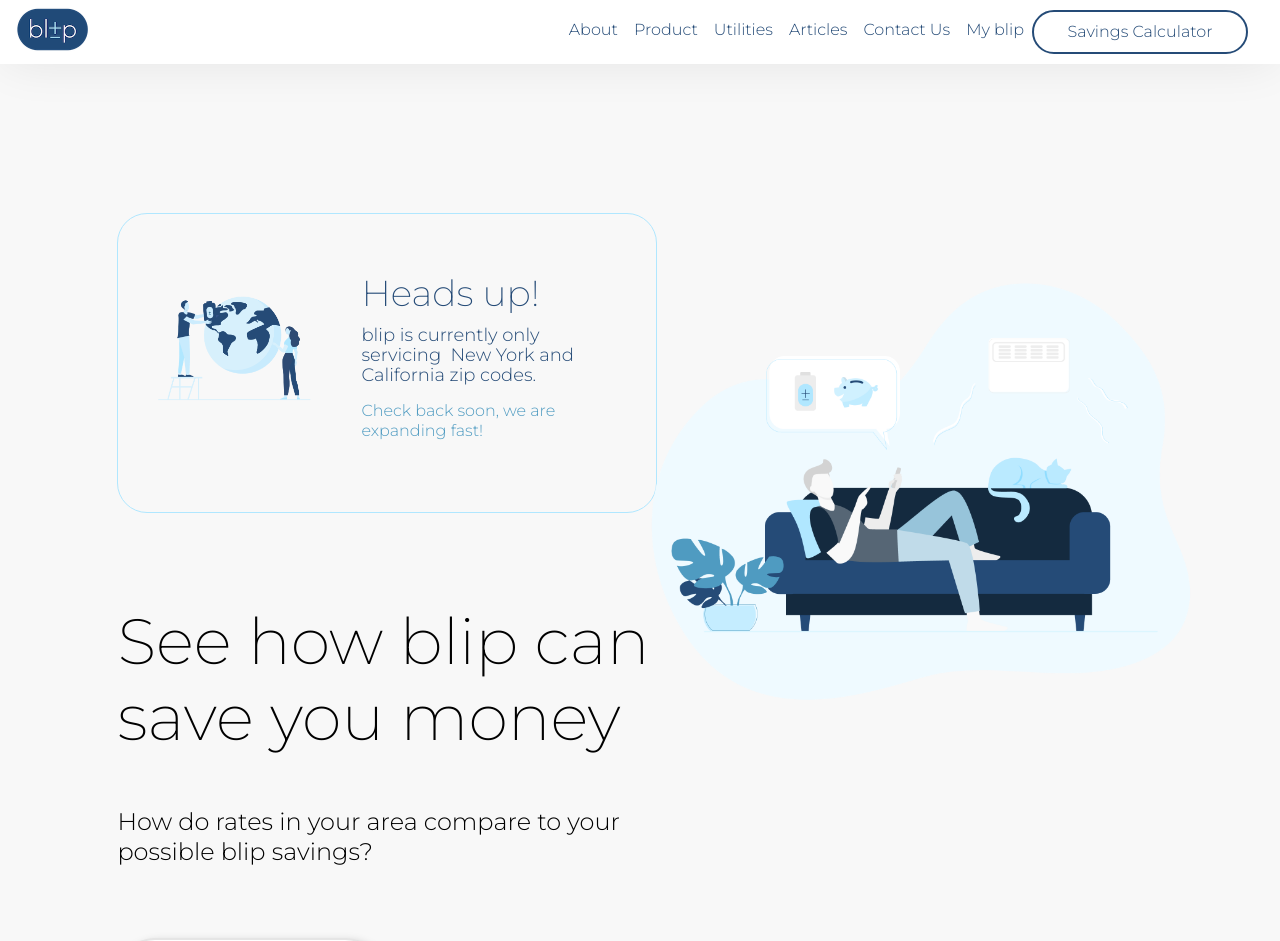
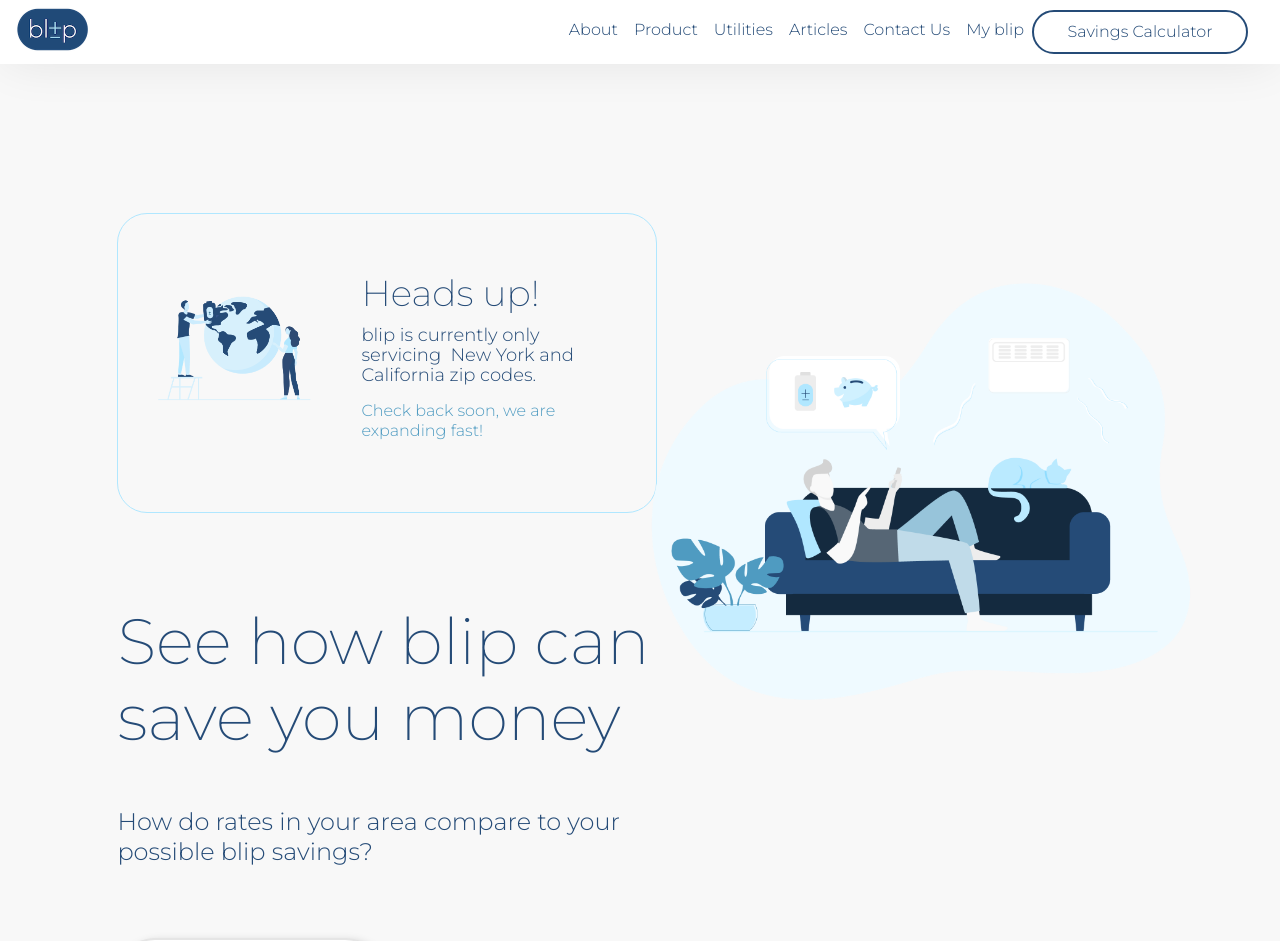
Before and after one commit to xiushiwang/spa-blip, a Vue app: page /calculator in a window 1280 px wide. Shown: the top 941 px of the page. Built offline with nearby package versions, Linux system fonts and the light colour scheme; what v-tooltip, vue-form-wizard, vue-wow, vuescroll would draw is missing.

Commit message:
src/app/savings.vue

```diff
--- a/src/app/savings.vue
+++ b/src/app/savings.vue
@@ -20,8 +20,8 @@
       </b-row>
 
       <b-row class = "w-100p m-l-0 p-l-0" >
-        <h1 class="h1 c-000000 t-left see">See how blip can save you money</h1>
-        <p class="p2 c-000000 t-left m-l-0 how" style="margin-left: 0px">How do rates in your area compare to your possible blip savings?</p>
+        <h1 class="h1 c-254B77 t-left see">See how blip can save you money</h1>
+        <p class="p2 c-254B77 t-left m-l-0 how" style="margin-left: 0px">How do rates in your area compare to your possible blip savings?</p>
         <b-row class="zipcode_input t-left w-100p m-l-0">
           <b-col xs="12" sm="12" md="6" lg="6" xl="6" class="t-left m-tb-a p-l-0">
             <b-form-input
```
Also changed, not shown: src/scss/pages/_articles.css (+4 -12 lines).
